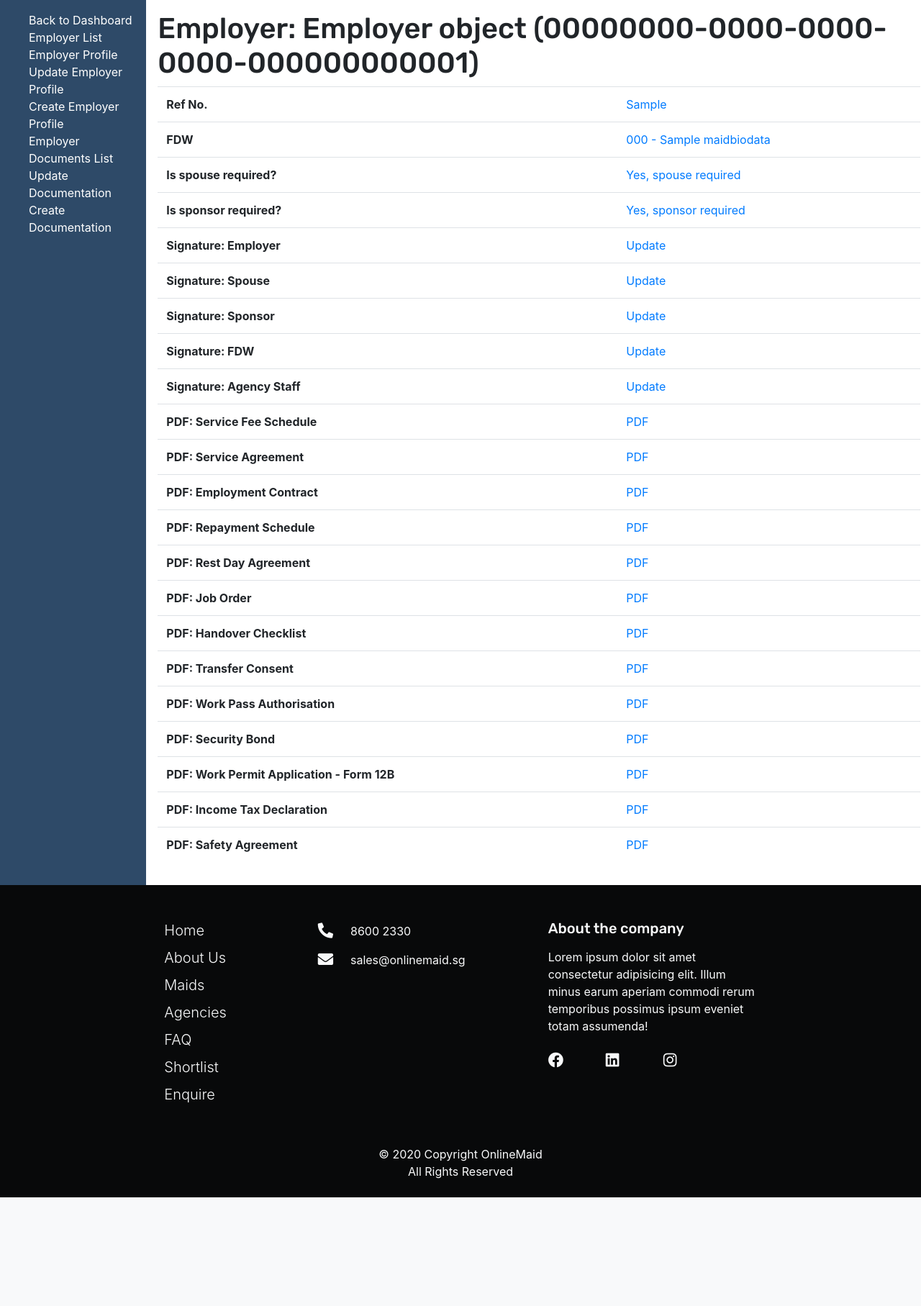
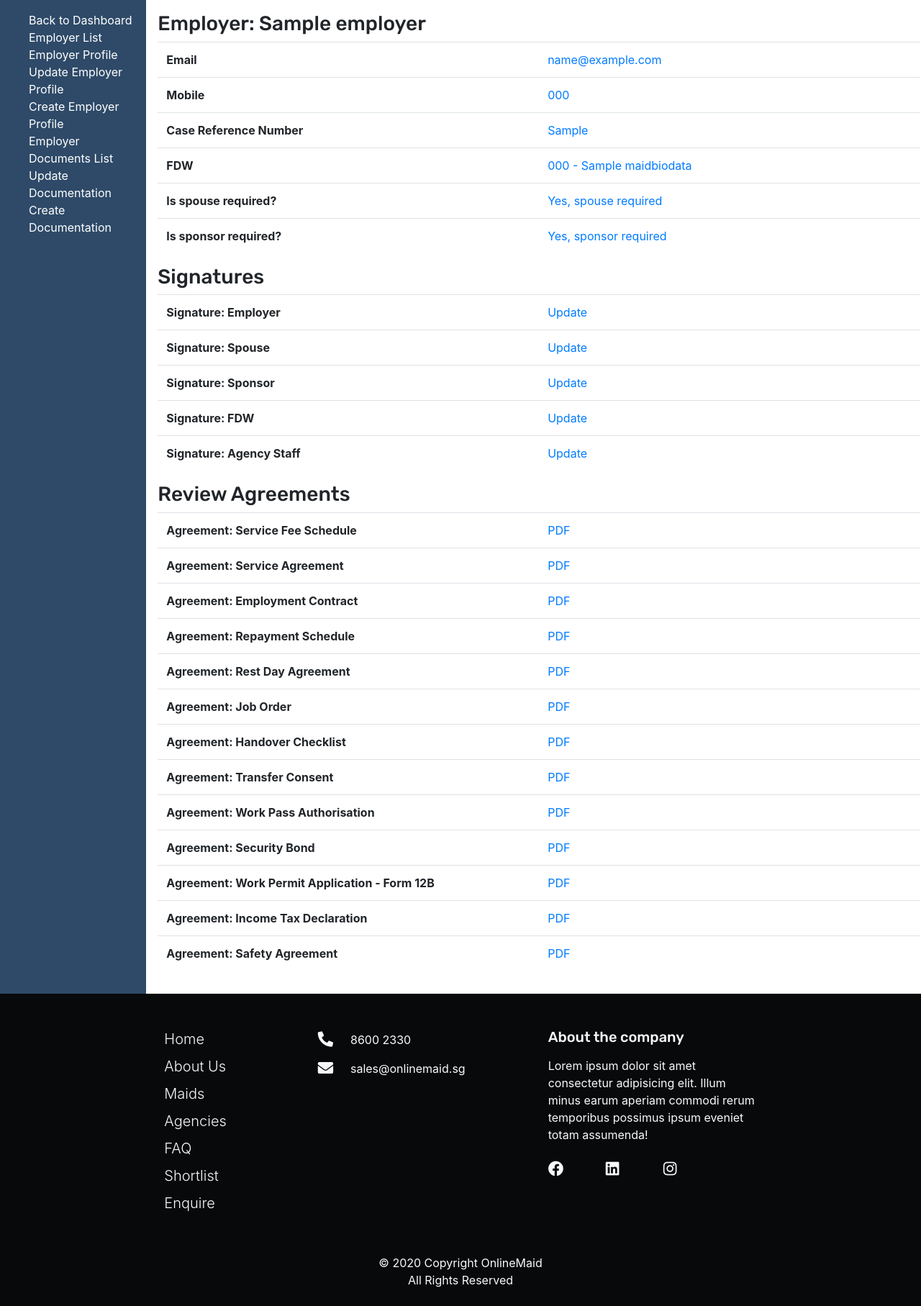
Before and after one commit to johnbenedictyan/Online-Helper-Website, a Django app: template employer_documentation/templates/employer_documentation/employerdoc_detail.html in a window 1280 px wide. Shown: the part 89-1904 px from the top of the page at 72% size. Before the commit the page ends 1753 px from the top, so only its background shows below. Run offline with Django 3.2, Linux system fonts and the light colour scheme; the template is opened without the code that fills it: values that come from a table or form of the project are taken from there, others are empty; tables that the repository leaves empty hold one stand-in row (values such as "Sample post"); parts of the project's set-up code (start-up, migrations or seed data) failed here and were passed over; some libraries are stand-ins or nearby versions.

Commit message:
Add more fields to employer doc detail template and signature form template

```diff
--- a/employer_documentation/templates/employer_documentation/employerdoc_detail.html
+++ b/employer_documentation/templates/employer_documentation/employerdoc_detail.html
@@ -11,12 +11,21 @@
 {% endblock sidenav_extra %}
 
 {% block ed_section %}
-    <h1>Employer: {{ object.employer }}</h1>
-
-    <table class="table">
+    <h3>Employer: {{ object.employer.employer_name }}</h3>
+    <table class="table" width="100%">
+        <col style="width:50%">
+        <col style="width:50%">
         <tbody>
             <tr>
-                <th scope="row">Ref No.</th>
+                <th scope="row">Email</th>
+                <td><a href="{% url 'employer_detail_route' employer_pk=object.employer.pk %}">{{ object.employer.employer_email }}</a></td>
+            </tr>
+            <tr>
+                <th scope="row">Mobile</th>
+                <td><a href="{% url 'employer_detail_route' employer_pk=object.employer.pk %}">{{ object.employer.employer_mobile_number }}</a></td>
+            </tr>
+            <tr>
+                <th scope="row">Case Reference Number</th>
                 <td><a href="{% url 'employerdoc_update_route' employer_pk=object.employer.pk employerdoc_pk=object.pk %}">{{ object.case_ref_no }}</a></td>
             </tr>
             <tr>
@@ -31,18 +40,30 @@
                 <th scope="row">Is sponsor required?</th>
                 <td><a href="{% url 'employerdoc_update_route' employer_pk=object.employer.pk employerdoc_pk=object.pk %}">{{ object.get_sponsor_required_display }}</a></td>
             </tr>
+        </tbody>
+    </table>
+
+    <h3>Signatures</h3>
+    <table class="table" width="100%">
+        <col style="width:50%">
+        <col style="width:50%">
+        <tbody>
             <tr>
                 <th scope="row">Signature: Employer</th>
                 <td><a href="{% url 'signature_employer_update_route' employer_pk=object.employer.pk employerdoc_pk=object.pk docsig_pk=object.rn_signatures_ed.pk %}">{% if object.rn_signatures_ed.employer_signature %}Update{% else %}Sign{% endif %}</a></td>
             </tr>
-            <tr>
-                <th scope="row">Signature: Spouse</th>
-                <td><a href="{% url 'signature_spouse_update_route' employer_pk=object.employer.pk employerdoc_pk=object.pk docsig_pk=object.rn_signatures_ed.pk %}">{% if object.rn_signatures_ed.spouse_signature %}Update{% else %}Sign{% endif %}</a></td>
-            </tr>
+            {% if object.spouse_required %}
+                <tr>
+                    <th scope="row">Signature: Spouse</th>
+                    <td><a href="{% url 'signature_spouse_update_route' employer_pk=object.employer.pk employerdoc_pk=object.pk docsig_pk=object.rn_signatures_ed.pk %}">{% if object.rn_signatures_ed.spouse_signature %}Update{% else %}Sign{% endif %}</a></td>
+                </tr>
+            {% endif %}
+            {% if object.sponsor_required %}
             <tr>
                 <th scope="row">Signature: Sponsor</th>
                 <td><a href="{% url 'signature_sponsor_update_route' employer_pk=object.employer.pk employerdoc_pk=object.pk docsig_pk=object.rn_signatures_ed.pk %}">{% if object.rn_signatures_ed.sponsor_signature %}Update{% else %}Sign{% endif %}</a></td>
             </tr>
+            {% endif %}
             <tr>
                 <th scope="row">Signature: FDW</th>
                 <td><a href="{% url 'signature_fdw_update_route' employer_pk=object.employer.pk employerdoc_pk=object.pk docsig_pk=object.rn_signatures_ed.pk %}">{% if object.rn_signatures_ed.fdw_signature %}Update{% else %}Sign{% endif %}</a></td>
@@ -51,60 +72,66 @@
                 <th scope="row">Signature: Agency Staff</th>
                 <td><a href="{% url 'signature_agency_staff_update_route' employer_pk=object.employer.pk employerdoc_pk=object.pk docsig_pk=object.rn_signatures_ed.pk %}">{% if object.rn_signatures_ed.agency_staff_signature %}Update{% else %}Sign{% endif %}</a></td>
             </tr>
+        </tbody>
+    </table>
+
+    <h3>Review Agreements</h3>
+    <table class="table" width="100%">
+        <col style="width:50%">
+        <col style="width:50%">
+        <tbody>
             <tr>
-                <th scope="row">PDF: Service Fee Schedule</th>
+                <th scope="row">Agreement: Service Fee Schedule</th>
                 <td><a href="{% url 'pdf_service_fee_schedule' employer_pk=object.employer.pk employerdoc_pk=object.pk %}">PDF</a></td>
             </tr>
             <tr>
-                <th scope="row">PDF: Service Agreement</th>
+                <th scope="row">Agreement: Service Agreement</th>
                 <td><a href="{% url 'pdf_service_agreement' employer_pk=object.employer.pk employerdoc_pk=object.pk %}">PDF</a></td>
             </tr>
             <tr>
-                <th scope="row">PDF: Employment Contract</th>
+                <th scope="row">Agreement: Employment Contract</th>
                 <td><a href="{% url 'pdf_employment_contract' employer_pk=object.employer.pk employerdoc_pk=object.pk %}">PDF</a></td>
             </tr>
             <tr>
-                <th scope="row">PDF: Repayment Schedule</th>
+                <th scope="row">Agreement: Repayment Schedule</th>
                 <td><a href="{% url 'pdf_repayment_schedule' employer_pk=object.employer.pk employerdoc_pk=object.pk %}">PDF</a></td>
             </tr>
             <tr>
-                <th scope="row">PDF: Rest Day Agreement</th>
+                <th scope="row">Agreement: Rest Day Agreement</th>
                 <td><a href="{% url 'pdf_rest_day_agreement' employer_pk=object.employer.pk employerdoc_pk=object.pk %}">PDF</a></td>
             </tr>
             <tr>
-                <th scope="row">PDF: Job Order</th>
+                <th scope="row">Agreement: Job Order</th>
                 <td><a href="#">PDF</a></td>
             </tr>
             <tr>
-                <th scope="row">PDF: Handover Checklist</th>
+                <th scope="row">Agreement: Handover Checklist</th>
                 <td><a href="{% url 'pdf_handover_checklist' employer_pk=object.employer.pk employerdoc_pk=object.pk %}">PDF</a></td>
             </tr>
             <tr>
-                <th scope="row">PDF: Transfer Consent</th>
+                <th scope="row">Agreement: Transfer Consent</th>
                 <td><a href="{% url 'pdf_transfer_consent' employer_pk=object.employer.pk employerdoc_pk=object.pk %}">PDF</a></td>
             </tr>
             <tr>
-                <th scope="row">PDF: Work Pass Authorisation</th>
+                <th scope="row">Agreement: Work Pass Authorisation</th>
                 <td><a href="{% url 'pdf_work_pass_authorisation' employer_pk=object.employer.pk employerdoc_pk=object.pk %}">PDF</a></td>
             </tr>
             <tr>
-                <th scope="row">PDF: Security Bond</th>
+                <th scope="row">Agreement: Security Bond</th>
                 <td><a href="{% url 'pdf_security_bond' employer_pk=object.employer.pk employerdoc_pk=object.pk %}">PDF</a></td>
             </tr>
             <tr>
-                <th scope="row">PDF: Work Permit Application - Form 12B</th>
+                <th scope="row">Agreement: Work Permit Application - Form 12B</th>
                 <td><a href="{% url 'pdf_fdw_work_permit_12b' employer_pk=object.employer.pk employerdoc_pk=object.pk %}">PDF</a></td>
             </tr>
             <tr>
-                <th scope="row">PDF: Income Tax Declaration</th>
+                <th scope="row">Agreement: Income Tax Declaration</th>
                 <td><a href="{% url 'pdf_income_tax_declaration' employer_pk=object.employer.pk employerdoc_pk=object.pk %}">PDF</a></td>
             </tr>
             <tr>
-                <th scope="row">PDF: Safety Agreement</th>
+                <th scope="row">Agreement: Safety Agreement</th>
                 <td><a href="{% url 'pdf_safety_agreement' employer_pk=object.employer.pk employerdoc_pk=object.pk %}">PDF</a></td>
             </tr>
-            {% comment %}
-            {% endcomment %}
         </tbody>
     </table>
 {% endblock ed_section %}
```
Also changed, not shown: employer_documentation/templates/employer_documentation/signature_form.html (+19 -6 lines).
